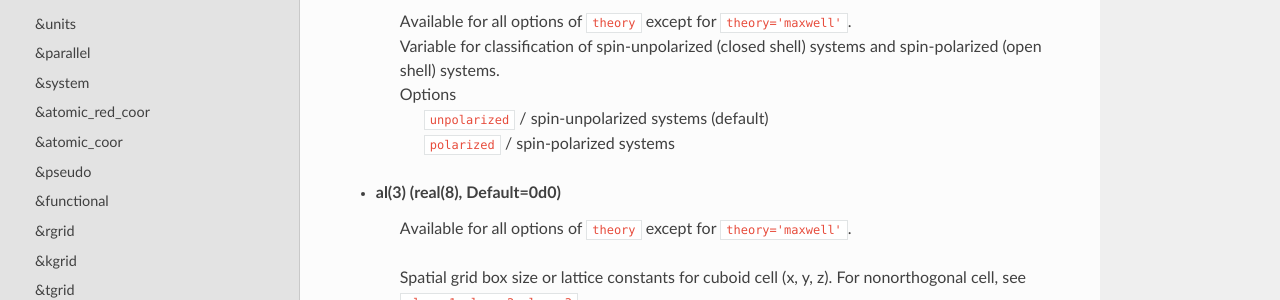
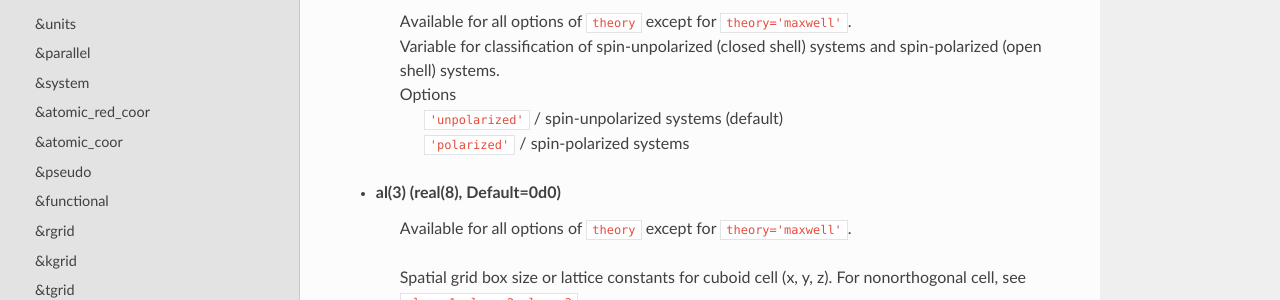
Before and after one commit to SALMON-TDDFT/SALMON-DOCS, a Sphinx documentation site: the page built from source/input_keyword_list.rst, in a window 1280 px wide and 900 px high, scrolled down 5587 px. Shown: the part 147-447 px from the top of the window. Built offline with Sphinx 7.4.7 and the Read the Docs theme 2.0.0, drawn with Linux system fonts in a browser that asks for light colours; formulas are drawn with MathJax 3.

```diff
--- a/source/input_keyword_list.rst
+++ b/source/input_keyword_list.rst
@@ -205,8 +205,8 @@ List of all input keywords
    | Available for all options of ``theory`` except for ``theory='maxwell'``.
    | Variable for classification of spin-unpolarized (closed shell) systems and spin-polarized (open shell) systems.
    | Options
-   |   ``unpolarized`` / spin-unpolarized systems (default)
-   |   ``polarized`` / spin-polarized systems
+   |   ``'unpolarized'`` / spin-unpolarized systems (default)
+   |   ``'polarized'`` / spin-polarized systems
 
 - **al(3)** (real(8), Default=0d0)
    | Available for all options of ``theory`` except for ``theory='maxwell'``.
```
